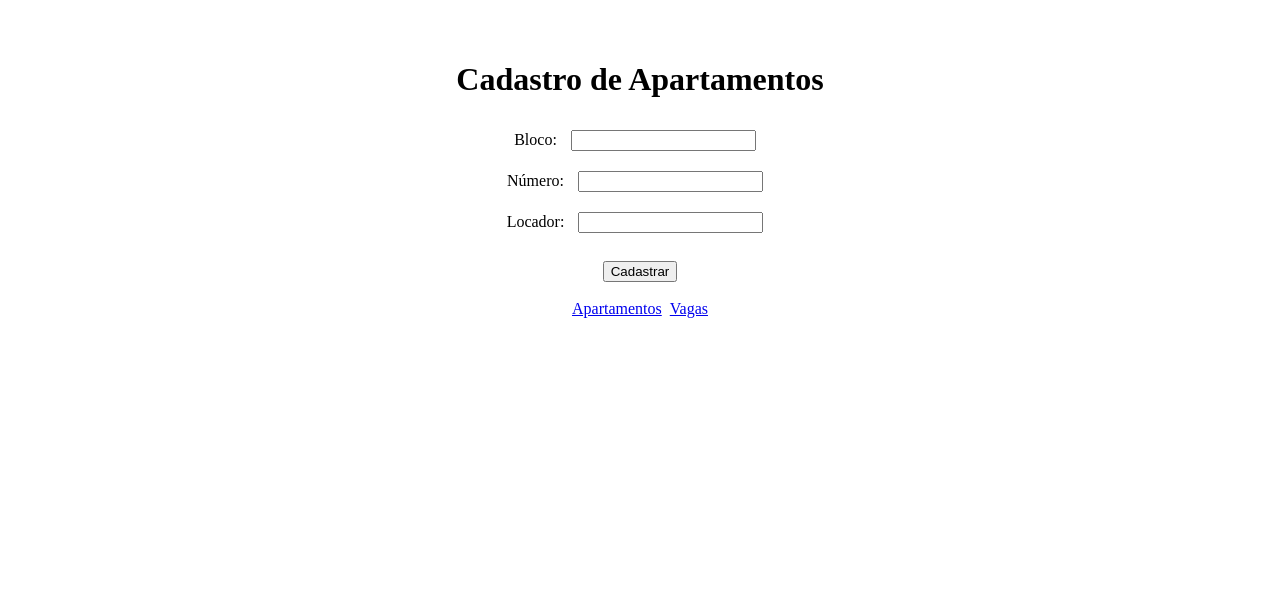
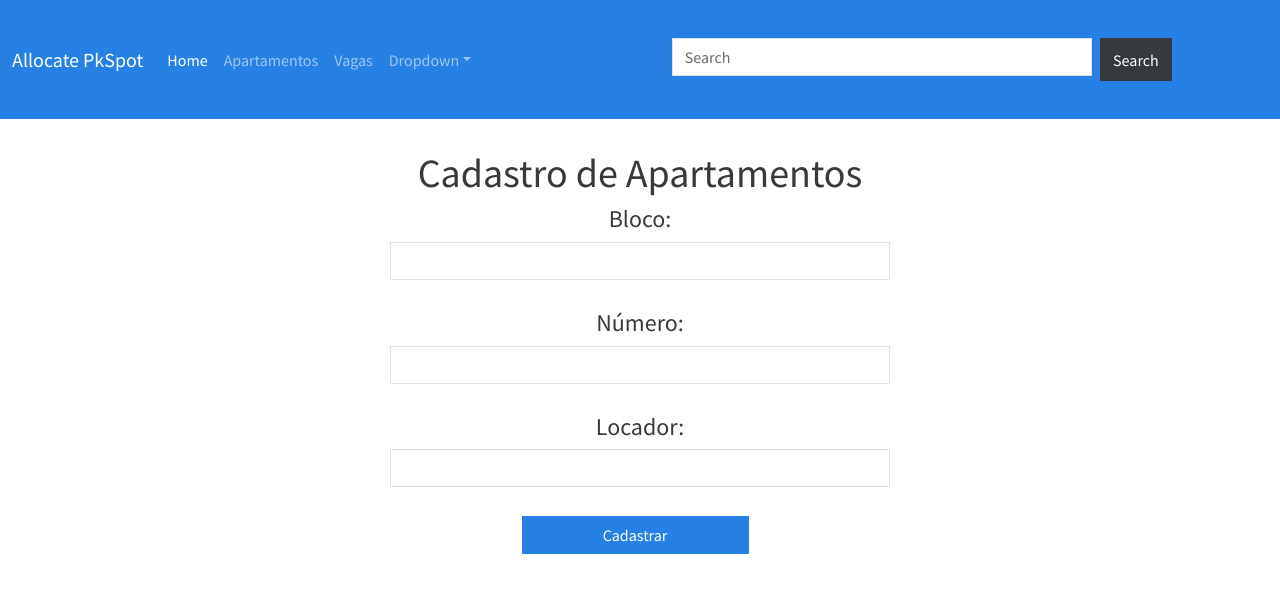
Before and after one commit to wandeilson/allocate-parking-spot-frontend, a React (Vite) app: page /apartment in a window 1280 px wide. Shown: the top 592 px of the page. Built offline with nearby package versions, Linux system fonts and the light colour scheme; no server answers.

Commit message:
Adicionando bootswatch e outros

```diff
--- a/index.html
+++ b/index.html
@@ -4,7 +4,7 @@
     <meta charset="UTF-8" />
     <link rel="icon" type="image/svg+xml" href="/vite.svg" />
     <meta name="viewport" content="width=device-width, initial-scale=1.0" />
-    <title>Vite + React</title>
+    <title>Alocação de Vagas para apartamentos</title>
   </head>
   <body>
     <div id="root"></div>
--- a/package.json
+++ b/package.json
@@ -9,6 +9,8 @@
     "preview": "vite preview"
   },
   "dependencies": {
+    "axios": "^1.3.5",
+    "bootswatch": "^5.2.3",
     "react": "^18.2.0",
     "react-dom": "^18.2.0",
     "react-router-dom": "^6.10.0"
--- a/src/App.css
+++ b/src/App.css
@@ -1,9 +1,13 @@
-#root {
-  max-width: 1280px;
-  padding: 2rem;
+form{
+  width: 500px;
+  margin: 30px auto;
   text-align: center;
 }
 
-input{
-  margin: 10px;
+form input{
+  margin-bottom: 5px;
 }
+
+form input[type='buttom']{
+  margin-right: 10px;
+}
--- a/src/App.jsx
+++ b/src/App.jsx
@@ -2,19 +2,50 @@ import { BrowserRouter, Routes, Route } from 'react-router-dom';
 import ParkingSpot from './pages/ParkingSpot';
 import Menu from './pages/Menu';
 import Apartment from './pages/Apartment';
+import 'bootswatch/dist/cosmo/bootstrap.css';
 import './App.css';
+import ListApartment from './pages/ListApartments';
+import { useEffect, useState } from 'react';
 
 function App(){
+
+  //Obj Apartment
+  const apartment = {
+    idApartment: 0,
+    block: '',
+    nameLocator: '',
+    number: '',
+    parkingSpot:{
+      idParkingSpot: 0,
+      number: ''
+    },
+  }
+
+
+  //UseState
+  const [apartments, setApartments] = useState([]);
+  const [objApartment, setObjApartment] = useState(apartment);
+
+  //UseEffect
+  useEffect( ()=>{
+    fetch("http://localhost:8080/api/apartment")
+    .then(retorno => retorno.json() )
+    .then(retorno_convertido => setApartments(retorno_convertido));
+  }, []);
+
+  //Obtendo dados do listApartment
+
   return (
     <div>
+
       <BrowserRouter>
         <Routes>
           <Route path='/' element={<Menu/>}  />
           <Route path='/apartment' element={<Apartment/>}  />
           <Route path='/parkingspot' element={<ParkingSpot/>}  />
+          <Route path='/listapartment' element={<ListApartment list={apartments} />} />
         </Routes>
       </BrowserRouter>
-
     </div>
   )
 }
--- a/src/pages/Apartment.jsx
+++ b/src/pages/Apartment.jsx
@@ -3,24 +3,25 @@ import Menu from "./Menu";
 function Apartment(){
     return(
         <div>
-            <h1>Cadastro de Apartamentos</h1>
-            <label>Bloco: </label>
-            <input type="text" />
+            <Menu/>
+            <form>
+                <h1>Cadastro de Apartamentos</h1>
+                <h4>Bloco: </h4>
+                <input type="text" className="form-control"/>
 
-            <br />
-            <label>Número: </label>
-            <input type="text" />
+                <br />
+                <h4>Número: </h4>
+                <input type="text"  className="form-control" />
 
-            <br/>
-            <label>Locador: </label>
-            <input type="text" />
+                <br/>
+                <h4>Locador: </h4>
+                <input type="text"  className="form-control" />
 
-            <br/><br/>
+                <br/>
 
-            <button>Cadastrar</button>
-            <br /><br />
-
-            <Menu/>
+                <input  type='buttom' value='Cadastrar' className="btn btn-primary"></input>
+                <br /><br />
+            </form>
         </div>
     )
 }
--- /dev/null
+++ b/src/pages/ListApartments.jsx
@@ -0,0 +1,71 @@
+import Menu from "./Menu";
+function ListApartment({list}){
+
+    const apt = {
+        block: '',
+        number: '',
+        locator: '',
+        numberParkingSpot: 0
+    }
+
+    let lista = []
+
+        list.map((o, i) =>(
+            apt.block = o.block,
+            apt.number = o.number,
+            apt.locator = o.nameLocator,
+            apt.numberParkingSpot = o.parkingSpot.number,
+            console.log("teste"),
+            lista.push(apt)
+
+        ))
+
+        console.log(lista);
+        apt.number = list.number;
+        apt.locator = list.nameLocator;
+        let n = list.parkingSpot;
+        if( typeof n == 'undefined'){
+           apt.numberParkingSpot = '-';
+        }else{
+            apt.parkingSpot = list.parkingSpot.number;
+        }
+
+
+   // console.log(lista)
+
+    return(
+        <div>
+             <Menu/>
+            <table className="table" >
+                <thead>
+                    <tr>
+                        <th>#</th>
+                        <th>Bloco</th>
+                        <th>Número</th>
+                        <th>Locador</th>
+                        <th>Nº Vaga</th>
+                    </tr>
+                </thead>
+                <tbody>
+                {
+                    lista.map((obj, index) => (
+                        <tr key={index}>
+                            <td>{index+1}</td>
+                            <td>{obj.block}</td>
+                            <td>{obj.number}</td>
+                            <td>{obj.locator}</td>
+                            <td>{obj.numberParkingSpot}</td>
+
+                            <td> <button className=" btn btn-success" >Selecionar</button> </td>
+
+                    </tr>
+                    ) )
+                }
+            </tbody>
+        </table>
+
+        </div>
+    )
+}
+
+export default ListApartment;
--- a/src/pages/Menu.jsx
+++ b/src/pages/Menu.jsx
@@ -1,8 +1,43 @@
 function Menu(){
     return(
         <div>
-            <a href="/apartment">Apartamentos</a> &nbsp;
-            <a href="/parkingspot">Vagas</a>
+           <nav className="navbar navbar-expand-lg navbar-dark bg-primary">
+                <div className="container-fluid">
+                    <a className="navbar-brand" href="#">Allocate PkSpot</a>
+                    <button className="navbar-toggler" type="button" data-bs-toggle="collapse" data-bs-target="#navbarColor01" aria-controls="navbarColor01" aria-expanded="false" aria-label="Toggle navigation">
+                <span className="navbar-toggler-icon"></span>
+            </button>
+            <div className="collapse navbar-collapse" id="navbarColor01">
+            <ul className="navbar-nav me-auto">
+                <li className="nav-item">
+                <a className="nav-link active" href="/">Home
+            <span className="visually-hidden">(current)</span>
+          </a>
+        </li>
+        <li className="nav-item">
+          <a className="nav-link" href="/apartment">Apartamentos</a>
+        </li>
+        <li className="nav-item">
+          <a className="nav-link" href="/parkingspot">Vagas</a>
+        </li>
+        <li className="nav-item dropdown">
+          <a className="nav-link dropdown-toggle" data-bs-toggle="dropdown" href="#" role="button" aria-haspopup="true" aria-expanded="false">Dropdown</a>
+          <div className="dropdown-menu">
+            <a className="dropdown-item" href="#">Action</a>
+            <a className="dropdown-item" href="#">Another action</a>
+            <a className="dropdown-item" href="#">Something else here</a>
+            <div className="dropdown-divider"></div>
+            <a className="dropdown-item" href="#">Separated link</a>
+          </div>
+        </li>
+      </ul>
+      <form className="d-flex">
+        <input className="form-control me-sm-2" type="search" placeholder="Search" />
+        <button className="btn btn-secondary my-2 my-sm-0" type="submit">Search</button>
+      </form>
+    </div>
+  </div>
+</nav>
         </div>
     )
 }
--- a/src/pages/ParkingSpot.jsx
+++ b/src/pages/ParkingSpot.jsx
@@ -2,13 +2,14 @@ import Menu from "./Menu";
 function ParkingSpot(){
     return(
         <div>
-            <h1>Cadastro de Vagas</h1>
-            <label>Número: </label>
-            <input type="text" />
-            <br /><br />
-            <button>Cadastrar</button>
-            <br /><br />
             <Menu/>
+            <form>
+                <h1>Cadastro de Vagas</h1>
+                <h4>Número: </h4>
+                <input type="text"  className="form-control" />
+                <br/>
+                <input  type='buttom' value='Cadastrar' className="btn btn-primary"></input>
+            </form>
         </div>
     )
 }
```
Also changed, not shown: 1 other file (tests, documents, lock files or other folders).
